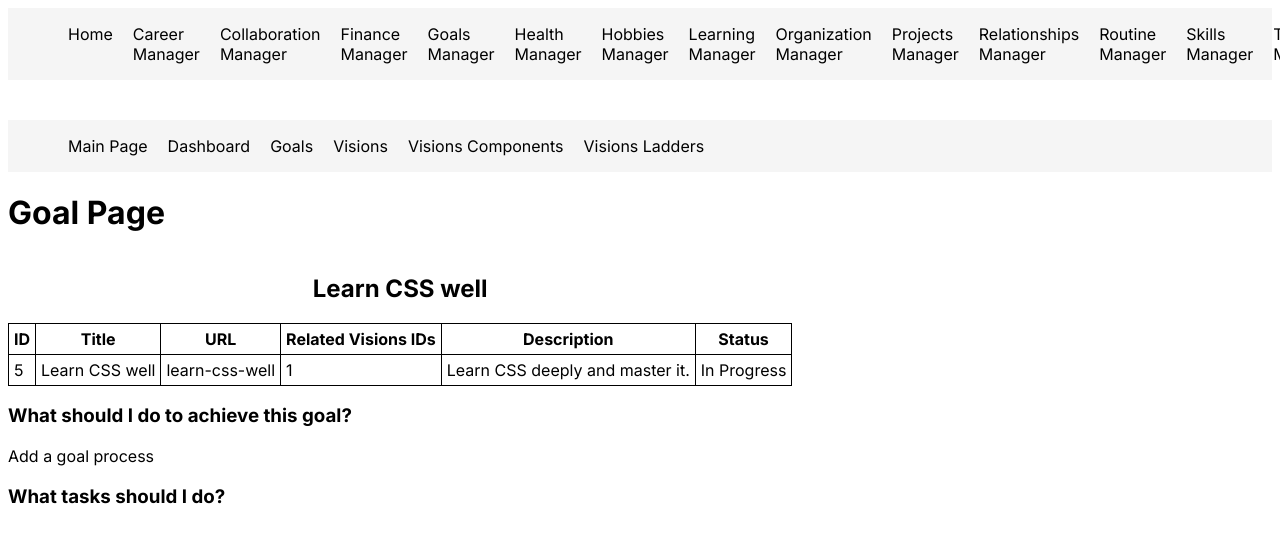
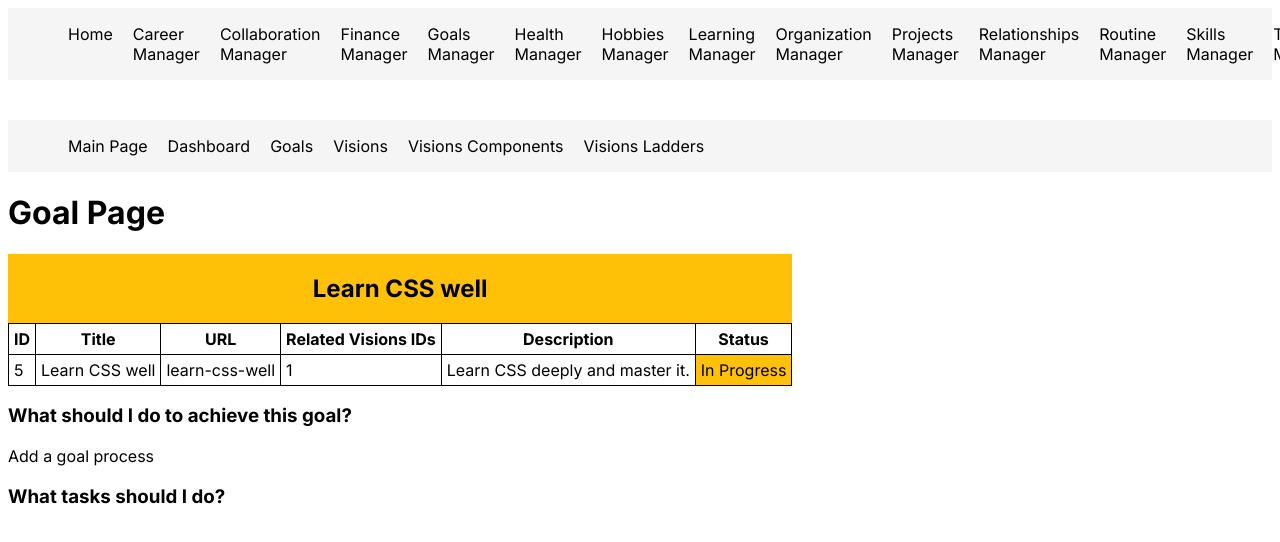
Before and after one commit to IradDoron/synczones-demo-project, a Next.js app: page /goals-manager/goals/learn-css-well in a window 1280 px wide. Shown: the top 542 px of the page. Built offline with nearby package versions, Linux system fonts and the light colour scheme.

Commit message:
add status colors

```diff
--- a/src/app/goals-manager/goals/[goal]/page.tsx
+++ b/src/app/goals-manager/goals/[goal]/page.tsx
@@ -1,5 +1,6 @@
 'use client';
 
+import { STATUS_COLORS } from '@/constants';
 import mockDataGoals from '@/data/mockDataGoals';
 import GoalProcessDisplay from '@/shared/GoalProcessDisplay';
 import GoalTasksDisplay from '@/shared/GoalTasksDisplay';
@@ -36,7 +37,11 @@ const GoalPage = () => {
 
 			<div>
 				<table>
-					<caption>
+					<caption
+						style={{
+							backgroundColor: STATUS_COLORS[status],
+						}}
+					>
 						<h2>{title}</h2>
 					</caption>
 					<thead>
@@ -56,7 +61,13 @@ const GoalPage = () => {
 							<td>{url}</td>
 							<td>{getCommaSeparatedStringsFromArray(relatedVisionsIds)}</td>
 							<td>{description}</td>
-							<td>{status}</td>
+							<td
+								style={{
+									backgroundColor: STATUS_COLORS[status],
+								}}
+							>
+								{status}
+							</td>
 						</tr>
 					</tbody>
 				</table>
--- /dev/null
+++ b/src/constants/index.ts
@@ -0,0 +1,5 @@
+export const STATUS_COLORS = {
+	'Not Started': '#FFFFFF',
+	'In Progress': '#FFC107',
+	Completed: '#4CAF50',
+};
--- a/src/data/mockDataTasks.ts
+++ b/src/data/mockDataTasks.ts
@@ -12,7 +12,7 @@ const mockDataTasks: Task[] = [
 				id: 1,
 				title: 'Study Basic HTML Elements',
 				description: 'Read documentation and tutorials on HTML basics.',
-				status: 'Not Started',
+				status: 'In Progress',
 			},
 			{
 				id: 2,
@@ -21,7 +21,7 @@ const mockDataTasks: Task[] = [
 				status: 'Not Started',
 			},
 		],
-		status: 'Not Started',
+		status: 'In Progress',
 	},
 	{
 		id: 2,
--- a/src/shared/GoalTasksDisplay/GoalTasksDisplay.tsx
+++ b/src/shared/GoalTasksDisplay/GoalTasksDisplay.tsx
@@ -1,3 +1,4 @@
+import { STATUS_COLORS } from '@/constants';
 import mockDataGoals from '@/data/mockDataGoals';
 import mockDataTasks from '@/data/mockDataTasks';
 import { Goal } from '@/types';
@@ -26,7 +27,9 @@ const GoalTasksDisplay = ({ goalId }: Props) => {
 	return (
 		<div>
 			{tasksData.map((task, index) => {
-				const { id, title, description, relatedGoalsIds, taskSteps } = task;
+				const { id, title, description, relatedGoalsIds, taskSteps, status } =
+					task;
+
 				return (
 					<div key={id}>
 						<table>
@@ -36,6 +39,7 @@ const GoalTasksDisplay = ({ goalId }: Props) => {
 									fontSize: '1.5rem',
 									fontWeight: 'bold',
 									padding: '1rem',
+									backgroundColor: STATUS_COLORS[status],
 								}}
 							>{`${index + 1}. ${title}`}</caption>
 							<thead>
@@ -43,6 +47,7 @@ const GoalTasksDisplay = ({ goalId }: Props) => {
 									<th>ID</th>
 									<th>Description</th>
 									<th>Related Goals IDs</th>
+									<th>Status</th>
 								</tr>
 							</thead>
 							<tbody>
@@ -50,6 +55,13 @@ const GoalTasksDisplay = ({ goalId }: Props) => {
 									<td>{id}</td>
 									<td>{description}</td>
 									<td>{getCommaSeparatedStringsFromArray(relatedGoalsIds)}</td>
+									<td
+										style={{
+											backgroundColor: STATUS_COLORS[status],
+										}}
+									>
+										{status}
+									</td>
 								</tr>
 							</tbody>
 						</table>
@@ -80,7 +92,13 @@ const GoalTasksDisplay = ({ goalId }: Props) => {
 											<td>{id}</td>
 											<td>{title}</td>
 											<td>{description}</td>
-											<td>{status}</td>
+											<td
+												style={{
+													backgroundColor: STATUS_COLORS[status],
+												}}
+											>
+												{status}
+											</td>
 										</tr>
 									);
 								})}
```
Also changed, not shown: src/shared/GoalsDisplay/GoalsDisplay.tsx (+8 -1 lines).
